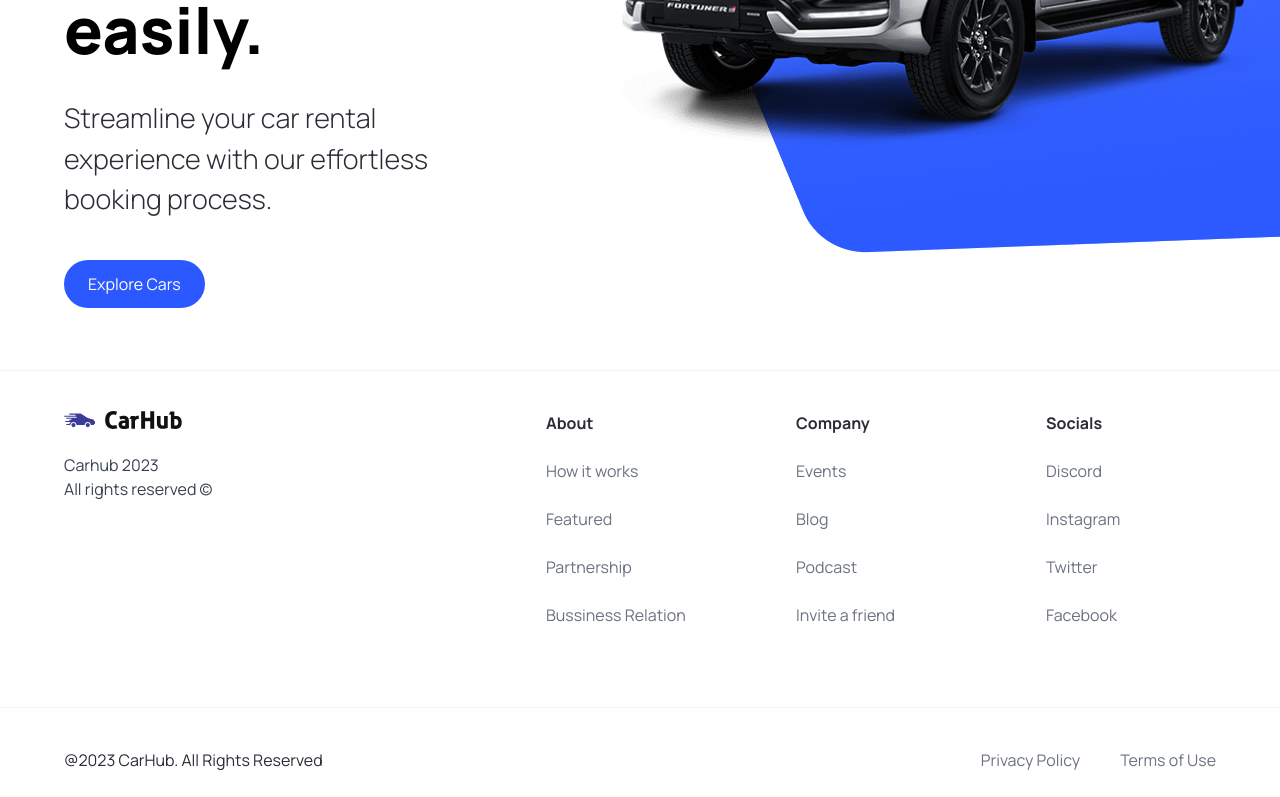
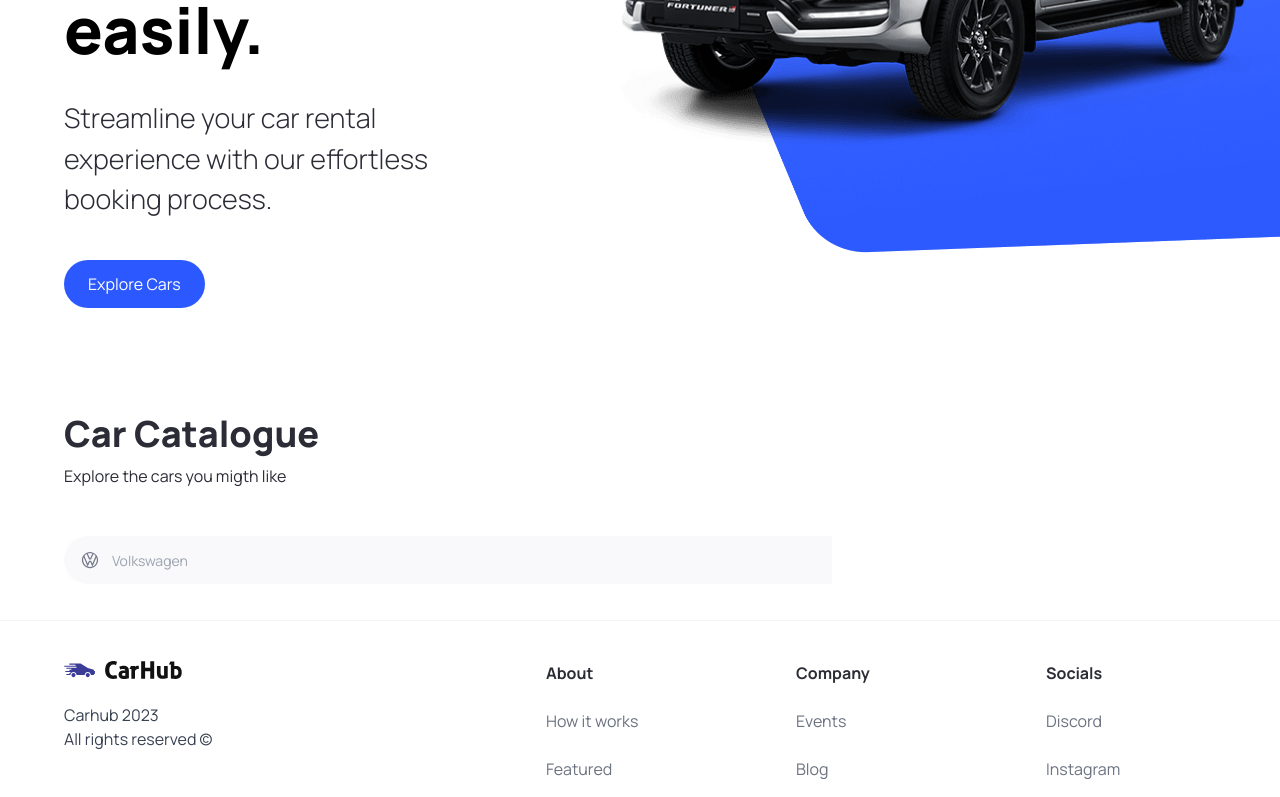
Before and after one commit to LucasCavalheri/plataforma-de-carros, a Next.js app: page / in a window 1280 px wide. Shown: the part 450-1247 px from the top of the page. Built offline with nearby package versions, Linux system fonts and the light colour scheme.

Commit message:
feat: adiciona Combobox na SearchBar

```diff
--- a/app/page.tsx
+++ b/app/page.tsx
@@ -1,9 +1,22 @@
-import { Hero } from '@/components';
+import { CustomFilter, Hero, SearchBar } from '@/components';
 
 export default function Home() {
   return (
     <main className="overflow-hidden">
       <Hero />
+      <div className="mt-12 padding-x padding-y max-width" id="discover">
+        <div className="home__text-container">
+          <h1 className="text-4xl font-extrabold">Car Catalogue</h1>
+          <p>Explore the cars you migth like</p>
+        </div>
+        <div className="home__filters">
+          <SearchBar />
+          <div className="home__filter-container">
+            <CustomFilter title="fuel" />
+            <CustomFilter title="year" />
+          </div>
+        </div>
+      </div>
     </main>
   )
 }
--- /dev/null
+++ b/components/CustomFilter.tsx
@@ -0,0 +1,5 @@
+export function CustomFilter() {
+  return (
+    <div></div>
+  )
+}
--- /dev/null
+++ b/components/SearchBar.tsx
@@ -0,0 +1,21 @@
+'use client'
+
+import { useState } from 'react'
+import { SearchManufacturer } from './SearchManufacturer'
+
+export function SearchBar() {
+  const [manufacturer, setManufacturer] = useState<string>('')
+
+  const handleSearch = (e: React.FormEvent<HTMLFormElement>) => {}
+
+  return (
+    <form className="searchbar" onSubmit={handleSearch}>
+      <div className="searchbar__item">
+        <SearchManufacturer
+          manufacturer={manufacturer}
+          setManufacturer={setManufacturer}
+        />
+      </div>
+    </form>
+  )
+}
--- /dev/null
+++ b/components/SearchManufacturer.tsx
@@ -0,0 +1,100 @@
+'use client'
+
+import { Combobox, Transition } from '@headlessui/react'
+
+import { manufacturers } from '@/constants'
+import { SearchManufacturerProps } from '@/types'
+import Image from 'next/image'
+import { Fragment, useState } from 'react'
+
+export function SearchManufacturer({
+  manufacturer,
+  setManufacturer,
+}: SearchManufacturerProps) {
+  const [query, setQuery] = useState<string>('')
+
+  const filteredManufacturers =
+    query === ''
+      ? manufacturers
+      : manufacturers.filter((manufacturer) =>
+          manufacturer
+            .toLowerCase()
+            .replace(/\s+/g, '')
+            .includes(query.toLowerCase().replace(/\s+/g, '')),
+        )
+
+  return (
+    <div className="search-manufacturer">
+      <Combobox value={manufacturer} onChange={setManufacturer}>
+        <div className="relative w-full">
+          <Combobox.Button className="absolute top-[14px]">
+            <Image
+              src="/car-logo.svg"
+              width={20}
+              height={20}
+              className="ml-4"
+              alt="Car Logo"
+            />
+          </Combobox.Button>
+          <Combobox.Input
+            className="search-manufacturer__input"
+            placeholder="Volkswagen"
+            displayValue={(manufacturer: string) => manufacturer}
+            onChange={(e) => setQuery(e.target.value)}
+          />
+          <Transition
+            as={Fragment}
+            leave="transition ease-in duration-100"
+            leaveFrom="opacity-100"
+            leaveTo="opacity-0"
+            afterLeave={() => setQuery('')}
+          >
+            <Combobox.Options>
+              {filteredManufacturers.length === 0 && query !== '' ? (
+                <Combobox.Option
+                  value={query}
+                  className="search-manufacturer__option"
+                >
+                  Manufacturer "{query}" not found.
+                </Combobox.Option>
+              ) : (
+                filteredManufacturers.map((manufacturer) => (
+                  <Combobox.Option
+                    key={manufacturer}
+                    className={({ active }) =>
+                      `relative search-manufacturer__option ${
+                        active
+                          ? 'bg-primary-blue text-white'
+                          : 'text-gray-900'
+                      }`
+                    }
+                    value={manufacturer}
+                  >
+                    {({ selected, active }) => (
+                      <>
+                        <span
+                          className={`block truncate ${
+                            selected ? 'font-medium' : 'font-normal'
+                          }`}
+                        >
+                          {manufacturer}
+                        </span>
+                        {selected ? (
+                          <span
+                            className={`absolute inset-y-0 left-0 flex items-center pl-3 ${
+                              active ? 'text-white' : 'text-teal-600'
+                            }`}
+                          ></span>
+                        ) : null}
+                      </>
+                    )}
+                  </Combobox.Option>
+                ))
+              )}
+            </Combobox.Options>
+          </Transition>
+        </div>
+      </Combobox>
+    </div>
+  )
+}
--- a/components/index.ts
+++ b/components/index.ts
@@ -1,6 +1,9 @@
 import { CustomButton } from './CustomButton'
+import { CustomFilter } from './CustomFilter'
 import { Footer } from './Footer'
 import { Hero } from './Hero'
 import { Navbar } from './Navbar'
+import { SearchBar } from './SearchBar'
+import { SearchManufacturer } from './SearchManufacturer'
 
-export { CustomButton, Footer, Hero, Navbar }
+export { CustomButton, CustomFilter, Footer, Hero, Navbar, SearchBar, SearchManufacturer }
--- a/package.json
+++ b/package.json
@@ -9,6 +9,7 @@
     "lint": "next lint"
   },
   "dependencies": {
+    "@headlessui/react": "^1.7.15",
     "@types/node": "20.2.5",
     "@types/react": "18.2.9",
     "@types/react-dom": "18.2.4",
--- a/types/index.ts
+++ b/types/index.ts
@@ -6,3 +6,8 @@
   handleClick?: MouseEventHandler<HTMLButtonElement>
   btnType?: 'button' | 'submit'
 }
+
+export interface SearchManufacturerProps {
+  manufacturer: string
+  setManufacturer: (manufacturer: string) => void
+}
```
Also changed, not shown: 1 other file (tests, documents, lock files or other folders).
